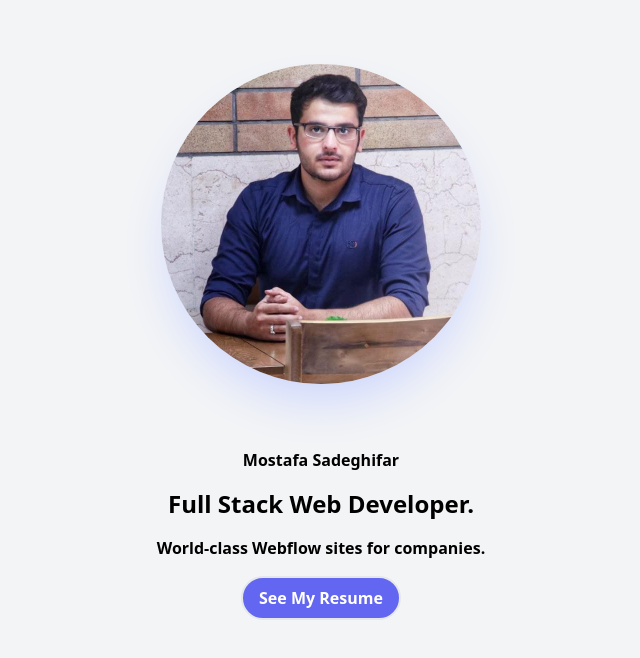
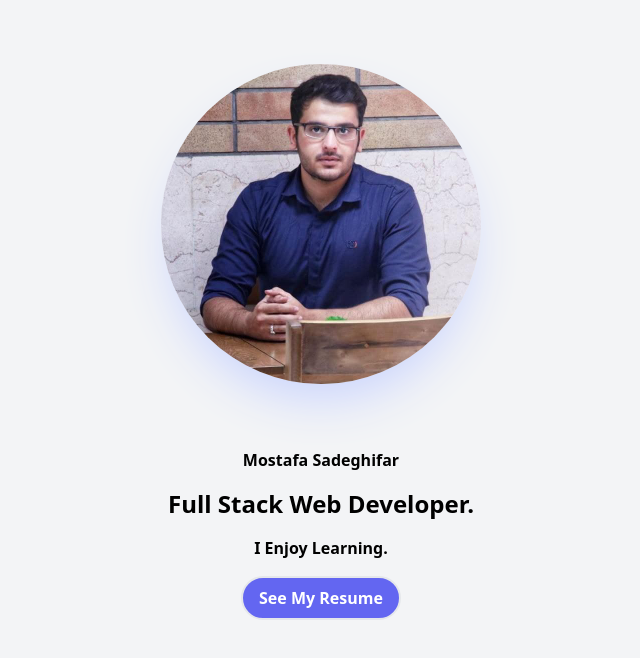
Before and after one commit to mostafasadeghifar/mostafasadeghifar.github.io, a website: page index.html in a window 1280 px wide. Shown: the whole page, without its empty margins (319-959 px from the left). Drawn offline with Linux system fonts and the light colour scheme.

Commit message:
'refactor_text'

```diff
--- a/index.html
+++ b/index.html
@@ -19,7 +19,7 @@
             <div class="mt-16 flex flex-col gap-4 justify-center items-center">
                 <h2 class="text-base font-semibold">Mostafa Sadeghifar</h2>
                 <h1 class="text-2xl font-bold">Full Stack Web Developer.</h1>
-                <p class="text-base font-semibold">World-class Webflow sites for companies.</p>
+                <p class="text-base font-semibold">I Enjoy Learning.</p>
                 <a href="https://mostafasadeghifar.github.io/resume" class="text-white bg-indigo-500 hover:bg-indigo-700 border border-2 rounded-full px-4 py-2 font-bold">See My Resume</a>
             </div>
         </div>
```
